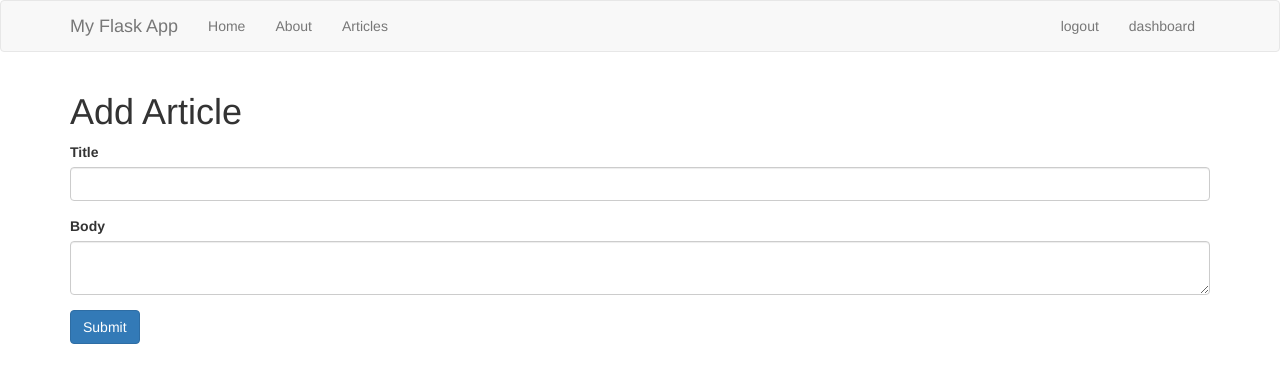
After one commit to natagonz/flaskapp, a Flask app: page /add_article in a window 1280 px wide. The commit adds this page. Shown: the top 383 px of the page. Run offline with Flask 2, Linux system fonts and the light colour scheme; the visitor is signed in with stand-in values (Sample User, id 1); some libraries are stand-ins or nearby versions.

Commit message:
create article

```diff
--- a/app.py
+++ b/app.py
@@ -1,5 +1,5 @@
 from flask import Flask, render_template,flash, redirect, url_for, session, request, logging
-from data import Articles
+#from data import Articles
 from flask_mysqldb import MySQL
 from wtforms import Form, StringField, TextAreaField, PasswordField, validators
 from passlib.hash import sha256_crypt
@@ -16,7 +16,7 @@ app.config["MYSQL_CURSORCLASS"] = "DictCursor"
 mysql = MySQL(app)
 
 
-Articles = Articles()
+#Articles = Articles()
 
 app.debug = True
 
@@ -31,14 +31,29 @@ def about():
 
 @app.route("/articles")
 def articles():
-	return render_template("articles.html", articles = Articles)
-#membuat rute halaman artikel,semua artikel yang ada dari data.py dan passing variable articles di articles.html
+	cur = mysql.connection.cursor()
+	result = cur.execute("SELECT * FROM articles")
+	articles = cur.fetchall()
+
+	if result > 0 :
+		return render_template("articles.html",articles=articles)
+	else:
+		msg = "No article found"
+		return render_template("articles.html",msg=msg)
 
 
+	cur.close()
+
+
+
+#membuat rute untuk artcle sesuai id,dengan parameter id dan passing id variable di template
 @app.route("/article/<string:id>")
 def article(id):
-	return render_template("article.html", id = id)
-#membuat rute untuk artcle sesuai id,dengan parameter id dan passing id variable di template
+	cur = mysql.connection.cursor()
+	result = cur.execute("SELECT * FROM articles WHERE id =%s", [id])
+	article = cur.fetchone()
+
+	return render_template("article.html", article = article)
 
 
 
@@ -122,12 +137,6 @@ def login():
 	return render_template("login.html")
 
 
-#membuat route logout
-@app.route("/logout")
-def logout():
-	session.clear()
-	flash("now you loggout","success")
-	return redirect(url_for("main"))
 
 #cek apakah user log in,bila tidak login tdk bisa melihat dashboard(flask decorator documentation)
 def login_required(f):
@@ -141,19 +150,61 @@ def login_required(f):
     return wrap
 
 
+#membuat route logout
+@app.route("/logout")
+@login_required
+def logout():
+	session.clear()
+	flash("now you loggout","success")
+	return redirect(url_for("main"))
 
 
 
 #membuat rute  dashboard
-@app.route("/dashboard")
+@app.route("/dashboard/")
 @login_required #memanggil fungsi login_required agar mengunci halaman dashboard hanya untuk loggin user
 def dashboard() :
-	return render_template("dashboard.html")
+	cur = mysql.connection.cursor()
+	result = cur.execute("SELECT * FROM articles")
+	articles = cur.fetchall()
+
+	if result > 0 :
+		return render_template("dashboard.html",articles=articles)
+	else:
+		msg = "No article found"
+		return render_template("dashboard.html",msg=msg)
+
+
+	cur.close()
 
 
 
 
 
+#membuat form article dengan WTF form
+class ArticleForm(Form):
+	title = StringField("Title", [validators.Length(min=1, max=50)] )
+	body = TextAreaField("Body", [validators.Length(min=30)])
+
+
+#menambah rute article
+@app.route("/add_article",methods=["GET", "POST"])
+@login_required #memanggil fungsi login_required agar mengunci halaman hanya untuk loggin user
+def add_article() :
+	form = ArticleForm(request.form)
+	if request.method == "POST" and form.validate():
+		title = form.title.data
+		body = form.body.data
+
+		cur = mysql.connection.cursor()
+ 		cur.execute("INSERT INTO articles(title,body,author) VALUES (%s,%s,%s)",(title,body,session["username"]))
+ 		mysql.connection.commit()
+ 		cur.close()
+
+ 		flash("Article created", "success")
+ 		return redirect(url_for("dashboard"))
+
+ 	return render_template("add_article.html", form=form)
 
 
 
--- /dev/null
+++ b/templates/add_article.html
@@ -0,0 +1,18 @@
+{% extends "layout.html" %}
+
+{% block content %}
+	<h1> Add Article</h1>
+	{% from "include/_formhelpers.html" import render_field %}
+	<form method="POST", action="">
+	<div class="form-group">
+		{{render_field(form.title, class="form-control")}}
+	</div>
+
+	<div class="form-group">
+		{{render_field(form.body, class="form-control", id="editor")}}
+	</div>
+
+	<p><input type="submit" class="btn btn-primary" value="Submit"></p>
+	</form>
+
+{% endblock %}
--- a/templates/article.html
+++ b/templates/article.html
@@ -2,7 +2,9 @@
 
 {%  block content%}
 
-<h1> article{{ id }} </h1>
+<h1> {{ article.title }} </h1>
+<small>created by {{ article.author }} on {{ article.created_date }} </small>
+<p> {{ article.body | safe }} </p> <!-- | safe artinya menghilangkan tag html saat di tampilkan di front end -->
 
 
 
--- a/templates/layout.html
+++ b/templates/layout.html
@@ -14,5 +14,9 @@
 
 
 <script src="https://maxcdn.bootstrapcdn.com/bootstrap/3.3.7/js/bootstrap.min.js"></script>
+<script src="//cdn.ckeditor.com/4.7.1/basic/ckeditor.js"></script>
+<script type="text/javascript">
+	CKEDITOR.replace("editor")
+</script>
 </body>
 </html>
```
Also changed, not shown: data.py (deleted, +0 -27 lines), templates/dashboard.html (+37 -0 lines), templates/index.html (+6 -1 lines).
